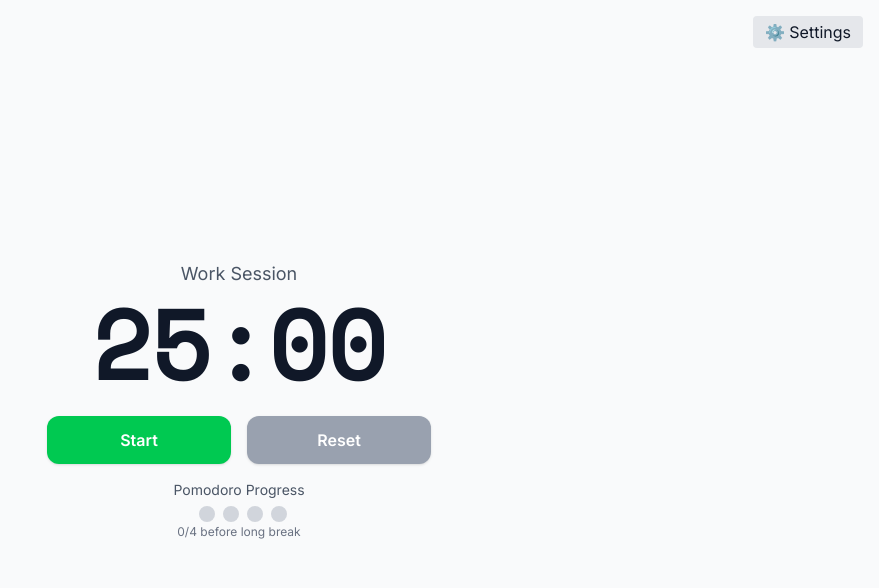
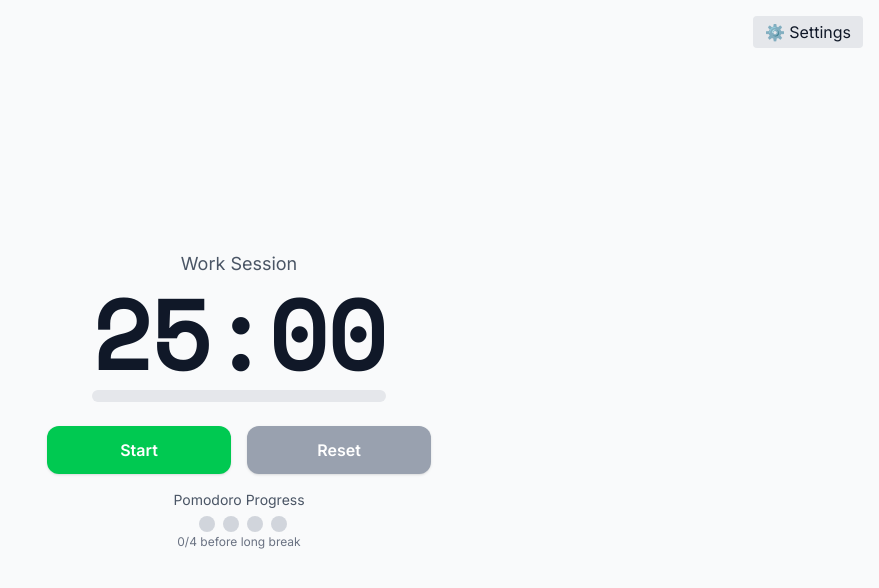
Before and after one commit to nurf21/pomodoro-timer, a React (Vite) app: page / in a window 1280 px wide. Shown: the top 588 px of the page, without its empty margins (401-1280 px from the left). Built offline with nearby package versions, Linux system fonts and the light colour scheme.

Commit message:
added session duration to TimerDisplay and calculated progress bar fill

```diff
--- a/src/App.jsx
+++ b/src/App.jsx
@@ -60,7 +60,11 @@ function App() {
         onSave={(newConfig) => setConfig(newConfig)}
       />
 
-      <TimerDisplay sessionType={sessionType} timeLeft={timeLeft} />
+      <TimerDisplay
+        sessionType={sessionType}
+        timeLeft={timeLeft}
+        sessionDuration={config[sessionType]}
+      />
 
       <Controls
         isRunning={isRunning}
--- a/src/components/TimerDisplay.jsx
+++ b/src/components/TimerDisplay.jsx
@@ -1,6 +1,10 @@
-import { motion, AnimatePresence } from "framer-motion";
+import { motion } from "framer-motion";
 
-export default function TimerDisplay({ sessionType, timeLeft }) {
+export default function TimerDisplay({
+  sessionType,
+  timeLeft,
+  sessionDuration,
+}) {
   // Format seconds into MM:SS
   const formatTime = (seconds) => {
     const m = String(Math.floor(seconds / 60)).padStart(2, "0");
@@ -21,6 +25,8 @@ export default function TimerDisplay({ sessionType, timeLeft }) {
         return "Timer";
     }
   };
+
+  const progress = sessionDuration > 0 ? 1 - timeLeft / sessionDuration : 0;
 
   return (
     <div className="text-center space-y-2">
@@ -44,6 +50,19 @@ export default function TimerDisplay({ sessionType, timeLeft }) {
       >
         {formatTime(timeLeft)}
       </div>
+
+      <div
+        className="relative w-full h-3 bg-gray-200 dark:bg-slate-700 rounded-full overflow-hidden"
+        role="progressbar"
+        aria-valuemin={0}
+        aria-valuemax={100}
+        aria-valuenow={Math.floor(progress * 100)}
+      >
+        <div
+          className="h-full bg-blue-600 dark:bg-blue-400 transition-all duration-500 ease-out"
+          style={{ width: `${progress * 100}%` }}
+        ></div>
+      </div>
     </div>
   );
 }
```
